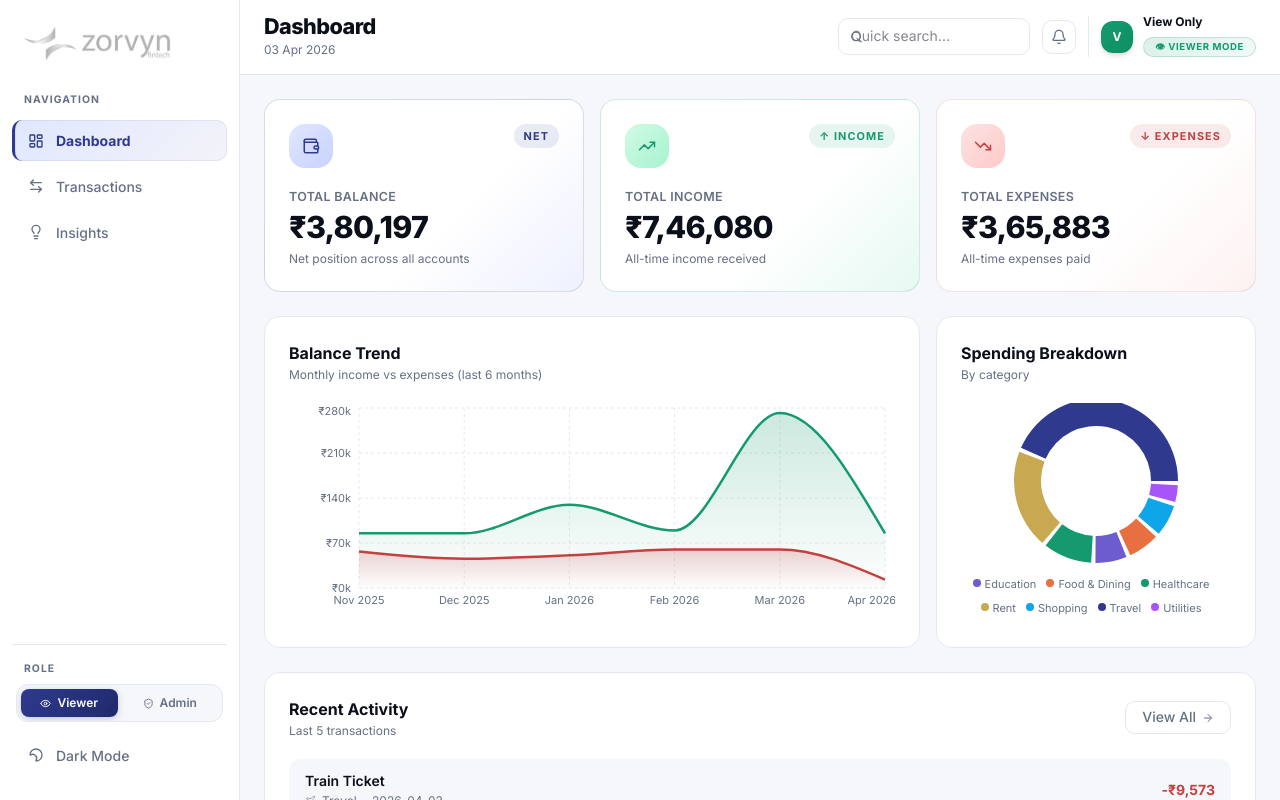
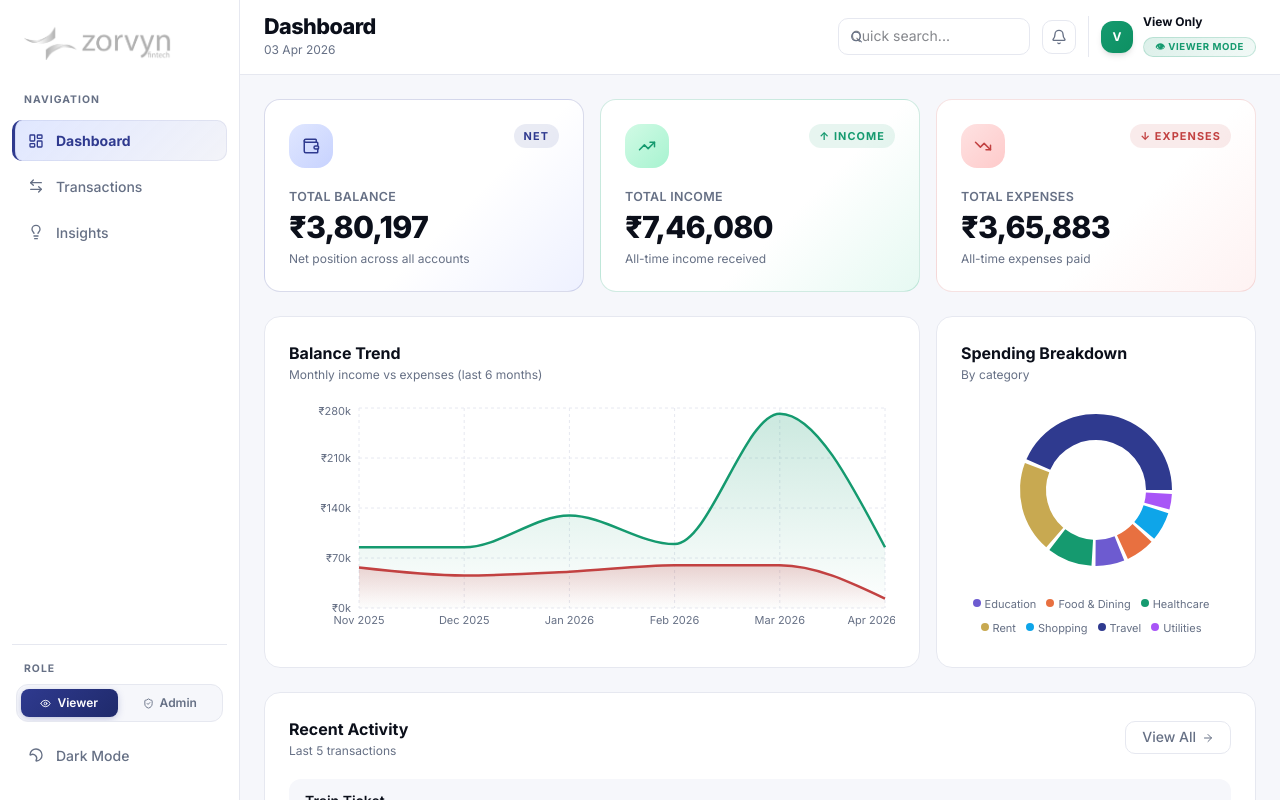
Before and after one commit to anmolyadav-dev/Finance-Dashboard-UI, a React (Vite) app: page / in a window 1280 px wide. Built offline with nearby package versions, Linux system fonts and the light colour scheme.

Commit message:
fixed minor bugs

```diff
--- a/src/pages/Dashboard.tsx
+++ b/src/pages/Dashboard.tsx
@@ -90,7 +90,7 @@ export function Dashboard() {
           {monthlySummaries.length === 0 ? (
             <EmptyChart />
           ) : (
-            <ResponsiveContainer width="100%" height={220}>
+            <ResponsiveContainer width="100%" height={240}>
               <AreaChart data={monthlySummaries} margin={{ top: 5, right: 10, left: 10, bottom: 5 }}>
                 <defs>
                   <linearGradient id="incomeGrad" x1="0" y1="0" x2="0" y2="1">
@@ -122,9 +122,9 @@ export function Dashboard() {
           {categoryBreakdown.length === 0 ? (
             <EmptyChart label="No expense data yet" />
           ) : (
-            <ResponsiveContainer width="100%" height={220}>
+            <ResponsiveContainer width="100%" height={240}>
               <PieChart>
-                <Pie data={categoryBreakdown} cx="50%" cy="45%" innerRadius={55} outerRadius={82} paddingAngle={3} dataKey="value">
+                <Pie data={categoryBreakdown} cx="50%" cy="45%" innerRadius={50} outerRadius={76} paddingAngle={3} dataKey="value">
                   {categoryBreakdown.map((_, i) => (
                     <Cell key={i} fill={colors[i % colors.length]} stroke="transparent" />
                   ))}
--- a/src/pages/Transactions.tsx
+++ b/src/pages/Transactions.tsx
@@ -98,7 +98,7 @@ export function Transactions() {
         <div className="relative flex-1 min-w-40">
           <Search size={13} className="absolute left-3 top-1/2 -translate-y-1/2 pointer-events-none" style={{ color: 'var(--color-text-secondary)' }} />
           <input
-            className="input pl-9 !text-xs"
+            className="input !pl-9 !text-xs"
             placeholder="Search transactions..."
             value={searchInput}
             onChange={(e) => setSearchInput(e.target.value)}
```
